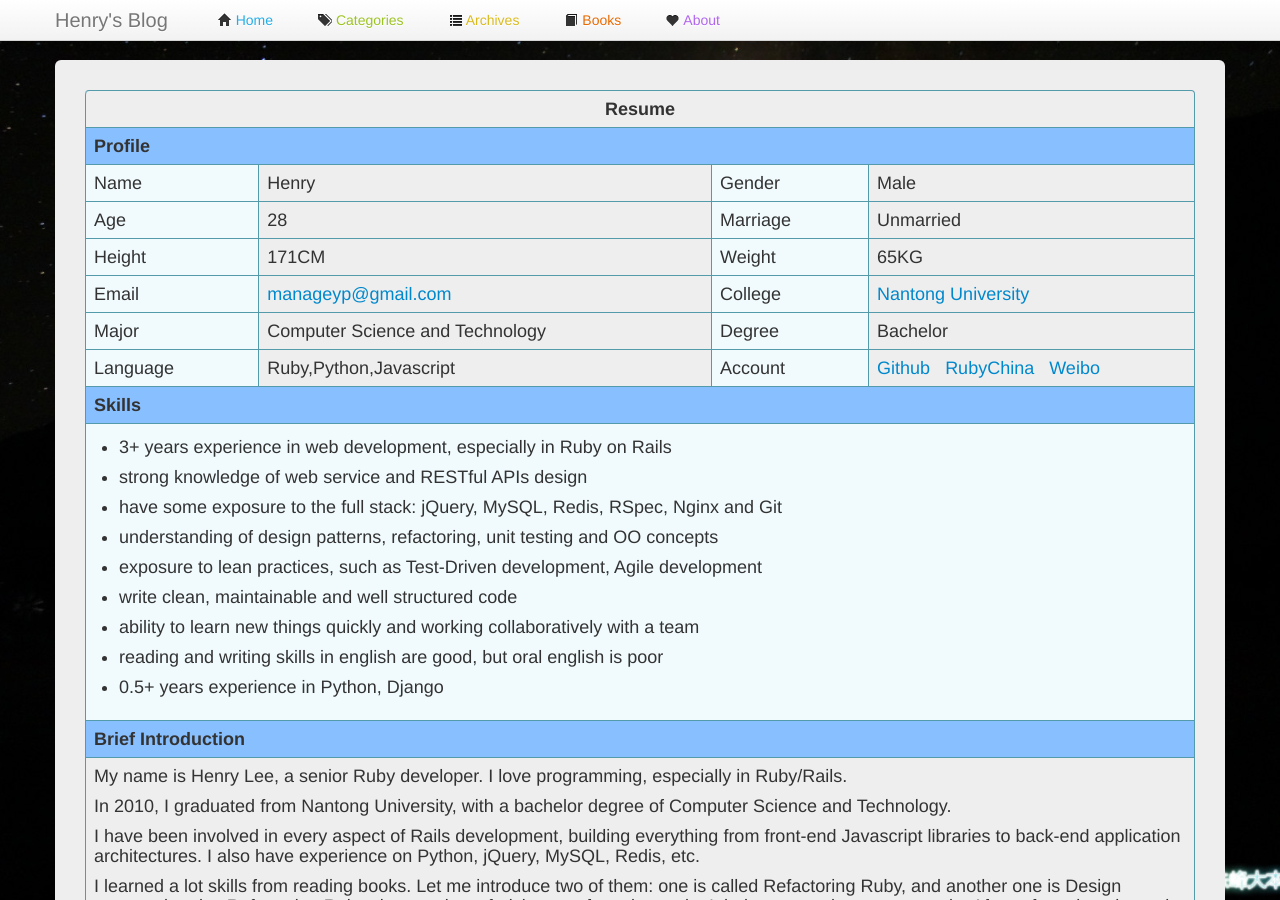
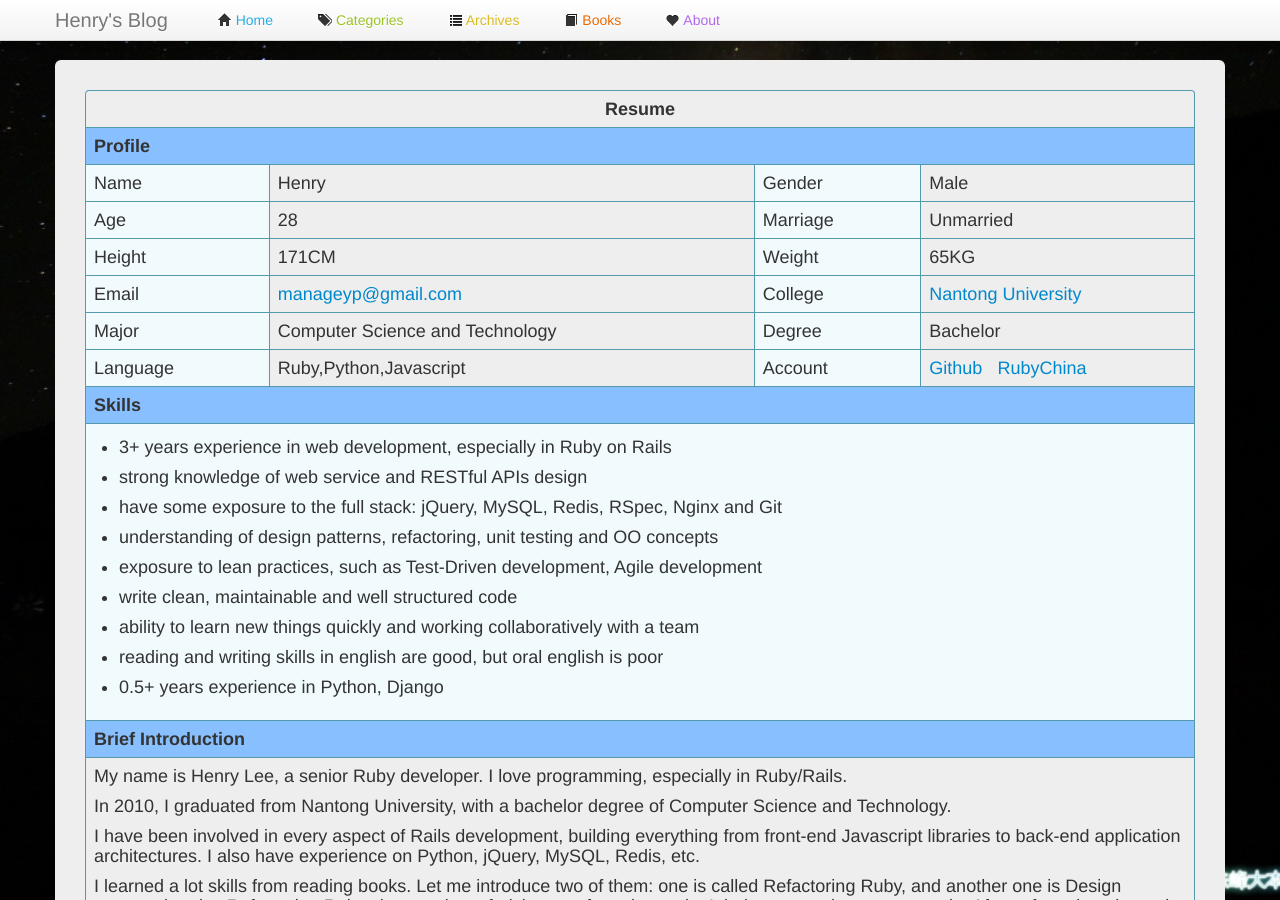
Before and after one commit to manageyp/manageyp.github.com, a Jekyll site: the page built from about.html, in a window 1280 px wide and 900 px high. Built offline with Jekyll 4.4.1, drawn with Linux system fonts in a browser that asks for light colours; comment, search, counter and statistics services are not loaded.

Commit message:
[Change] remove weibo link

```diff
--- a/about.html
+++ b/about.html
@@ -99,8 +99,7 @@ permalink: /about/
       </td>
       <td>
         <a href="https://github.com/manageyp" target="_blank" alt="Github">Github</a>&nbsp;&nbsp;
-        <a href="http://ruby-china.org/manageyp" target="_blank" alt="RubyChina">RubyChina</a>&nbsp;&nbsp;
-        <a href="http://weibo.com/u/2131419703" target="_blank" alt="Weibo">Weibo</a>
+        <a href="http://ruby-china.org/manageyp" target="_blank" alt="RubyChina">RubyChina</a>
       </td>
     </tr>
 
```
